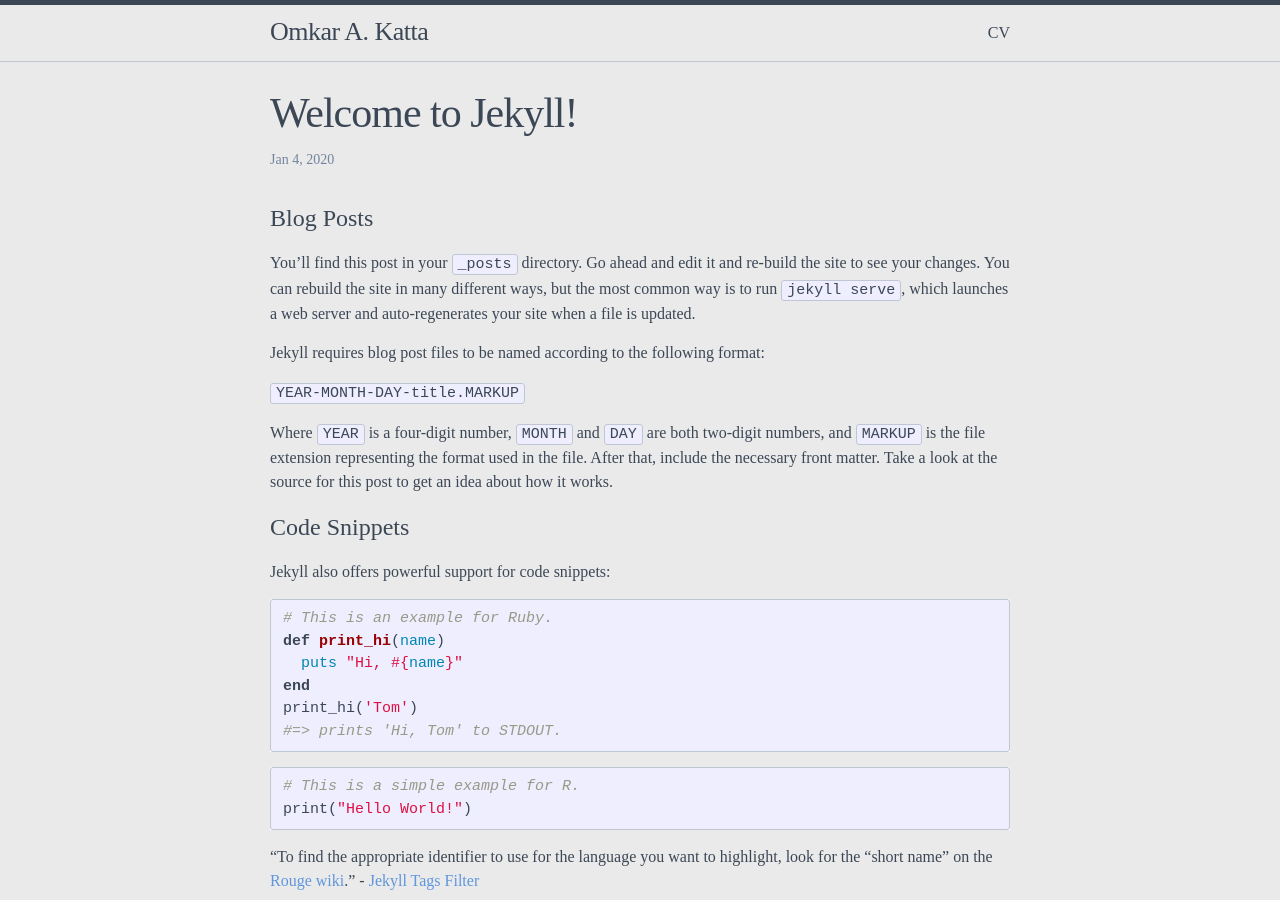
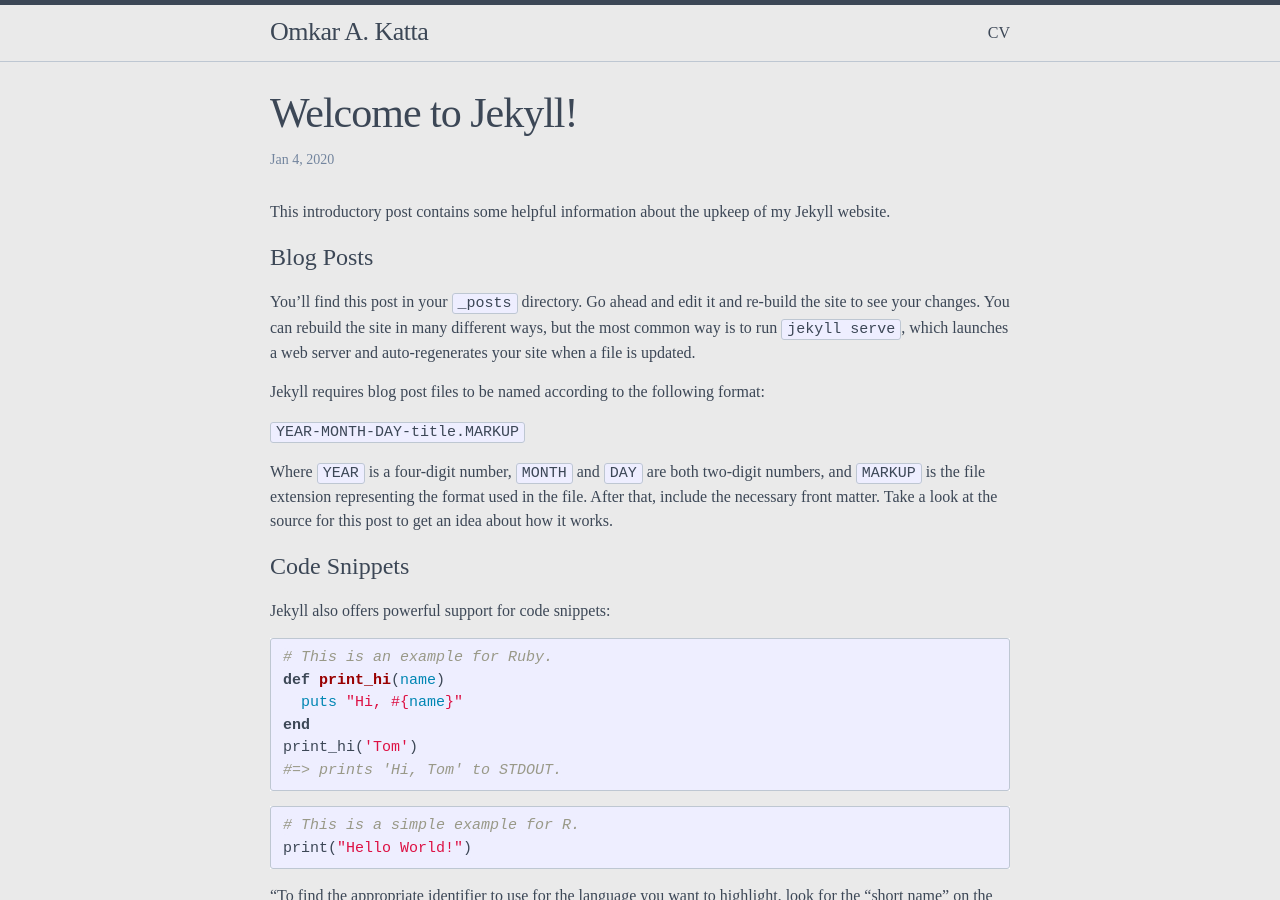
Before and after one commit to omkarakatta/omkarakatta.github.io, a Jekyll site: the page built from _posts/2020-01-04-welcome-to-jekyll.markdown, in a window 1280 px wide and 900 px high. Built offline with Jekyll 4.4.1, drawn with Linux system fonts in a browser that asks for light colours; nearby versions of some CDN libraries; formulas are drawn with MathJax 3.

Commit message:
intro remark

```diff
--- a/_posts/2020-01-04-welcome-to-jekyll.markdown
+++ b/_posts/2020-01-04-welcome-to-jekyll.markdown
@@ -4,6 +4,8 @@
 date:   2020-01-04 12:20:17 -0500
 tag: jekyll
 ---
+
+This introductory post contains some helpful information about the upkeep of my Jekyll website.
 
 # Blog Posts
 
```
